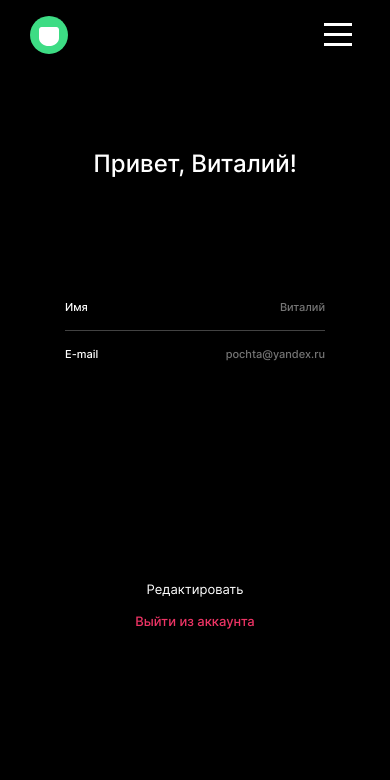
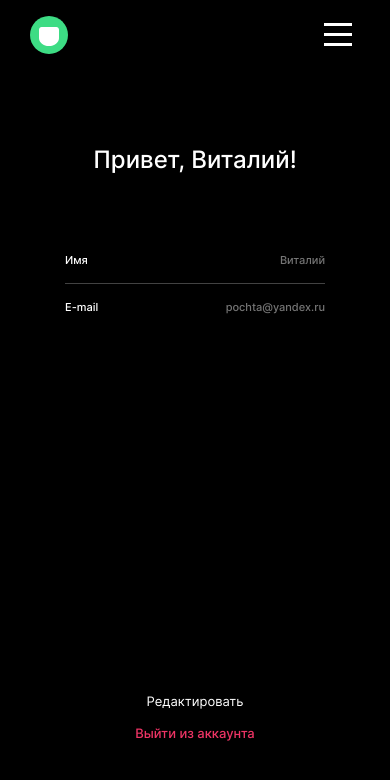
Before and after one commit to kybikn/movies-explorer-frontend, a React (Create React App) app: page /profile in a window 390 px wide. Shown: the top 780 px of the page. Built offline with nearby package versions, Linux system fonts and the light colour scheme.

Commit message:
fix: fix Profile adaptive

```diff
--- a/src/components/Profile/Profile.css
+++ b/src/components/Profile/Profile.css
@@ -98,7 +98,33 @@
   cursor: pointer;
 }
 
+@media screen and (max-width: 768px) {
+  .profile {
+    padding: 236px 0 269px;
+  }
+
+  .profile__title {
+    margin: 0 0 96px;
+  }
+
+  .profile__button {
+    margin: 210px 0 16px;
+  }
+}
+
 @media screen and (max-width: 460px) {
+  .profile {
+    padding: 70px 0 40px;
+  }
+
+  .profile__title {
+    margin: 0 0 80px;
+  }
+
+  .profile__button {
+    margin: 379px 0 16px;
+  }
+
   .profile__form {
     width: 260px;
   }
```
